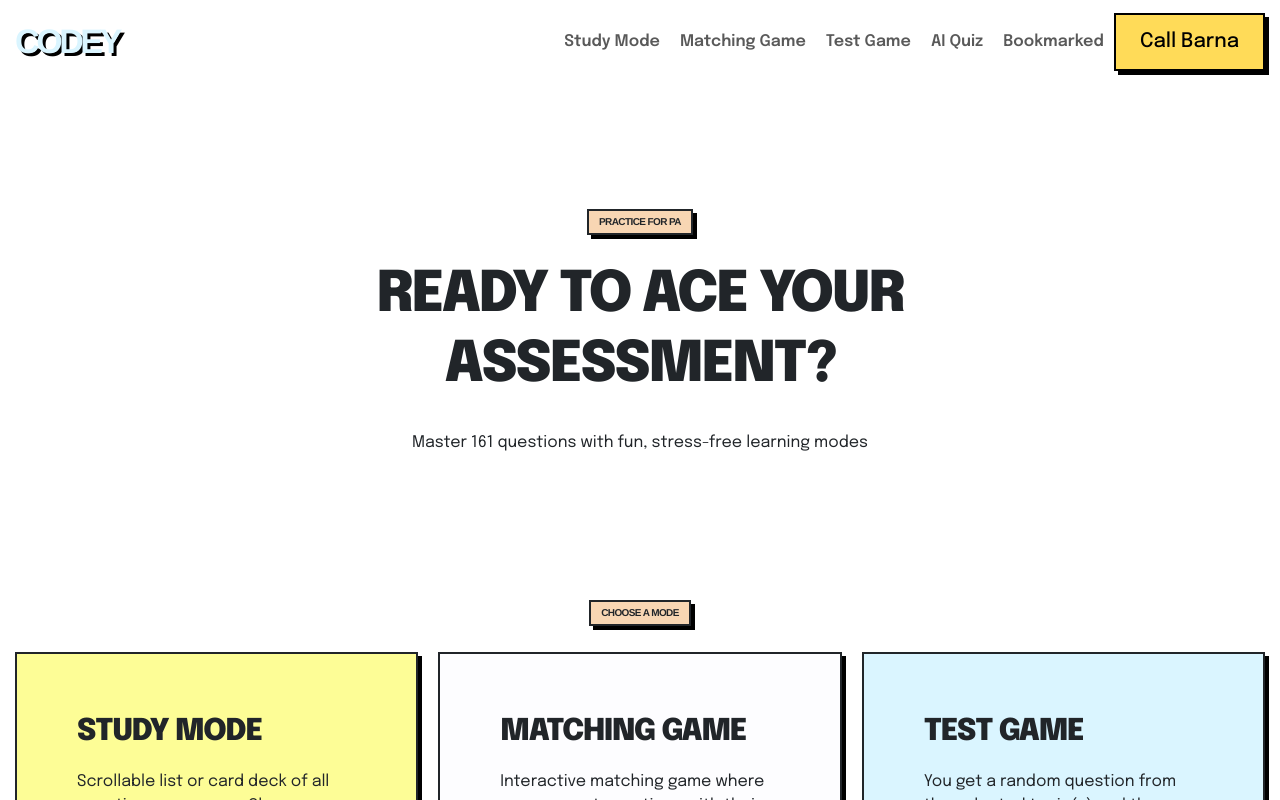
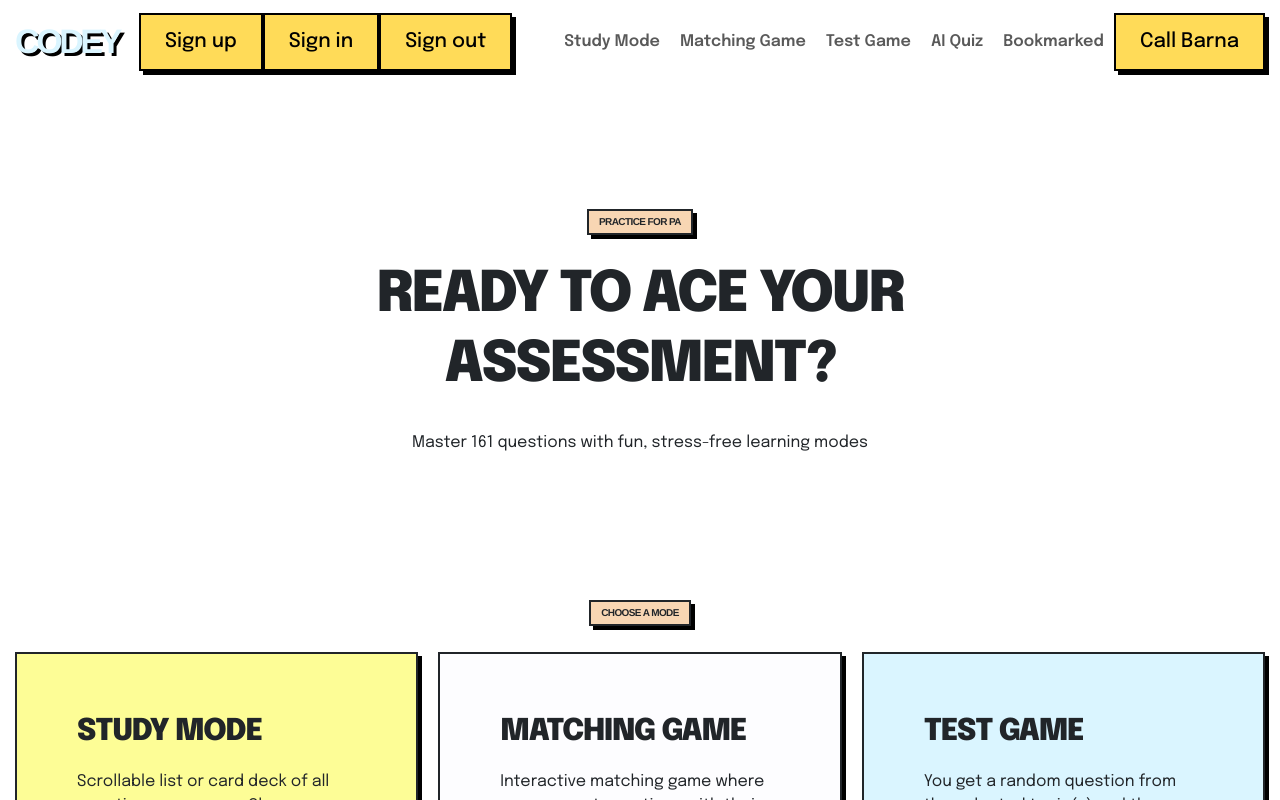
Before and after one commit to olgavegh/learning-app-core, a React (Vite) app: page / in a window 1280 px wide. Shown: the top 800 px of the page. Built offline with nearby package versions, Linux system fonts and the light colour scheme; a web font is replaced by a local one.

Commit message:
add_UserBtns.jsx_only_displaying_Sign-up-in-out_buttons_yet_without_functionality_and_ternary_logic

```diff
--- a/package.json
+++ b/package.json
@@ -12,6 +12,7 @@
   "dependencies": {
     "react": "^19.1.1",
     "react-dom": "^19.1.1",
+    "react-router": "^7.9.6",
     "react-router-dom": "^7.9.6",
     "react-syntax-highlighter": "^16.1.0"
   },
--- a/src/components/Header.jsx
+++ b/src/components/Header.jsx
@@ -1,4 +1,5 @@
 import { getNavItems } from "../constants/navigationData";
+import UserBtns from "./UserBtns";
 
 function Header({ currentPage, navigateToPage }) {
 
@@ -13,6 +14,8 @@ function Header({ currentPage, navigateToPage }) {
 					<button className="navbar-toggler" type="button" data-bs-toggle="collapse" data-bs-target="#navbarNav" aria-controls="navbarNav" aria-expanded="false" aria-label="Toggle navigation">
 						<span className="navbar-toggler-icon"></span>
 					</button>
+
+					<UserBtns />
 
 					<div className="collapse navbar-collapse align-items-center" id="navbarNav">
 						<ul className="navbar-nav ms-auto align-items-center">
--- /dev/null
+++ b/src/components/UserBtns.jsx
@@ -0,0 +1,15 @@
+import React from 'react';
+
+function UserBtns() {
+
+    // --- Button logic: signed out -> Sign up & Sign out : signed in -> "Sign out"
+    return (
+        <>
+            <button>Sign up</button>
+            <button>Sign in</button>
+            <button>Sign out</button>
+        </>
+    )
+}
+
+export default UserBtns;
```
Also changed, not shown: 1 other file (tests, documents, lock files or other folders).
